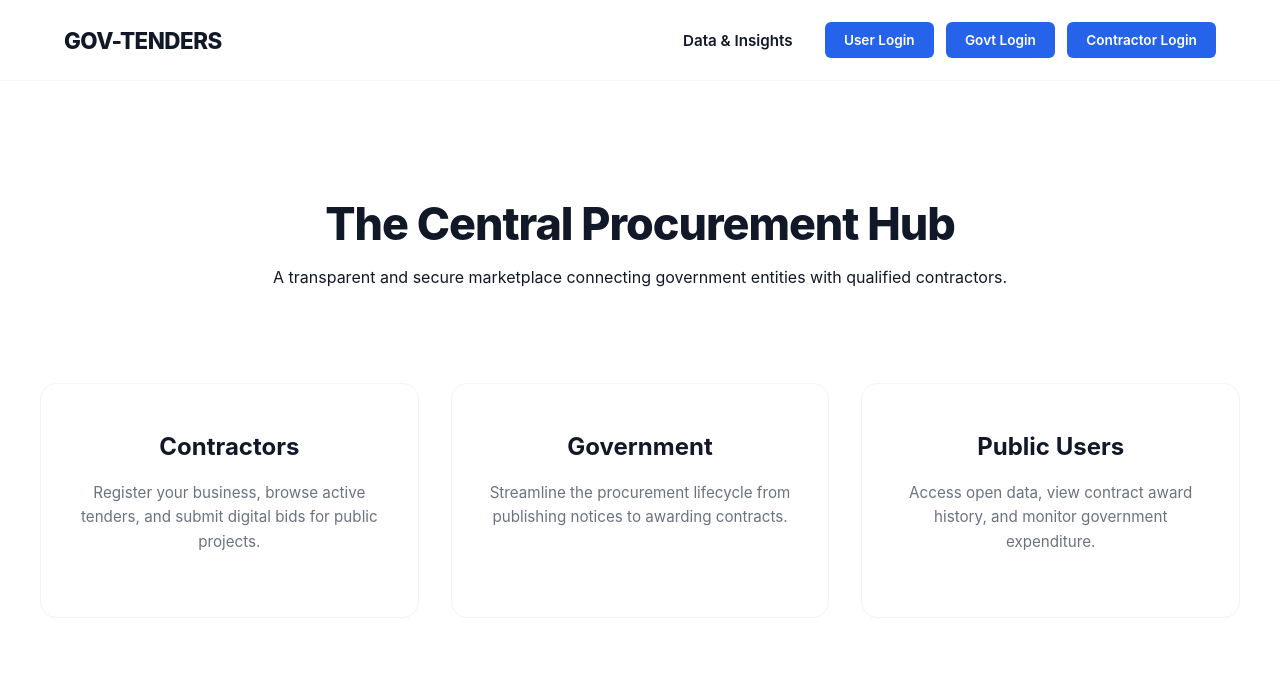
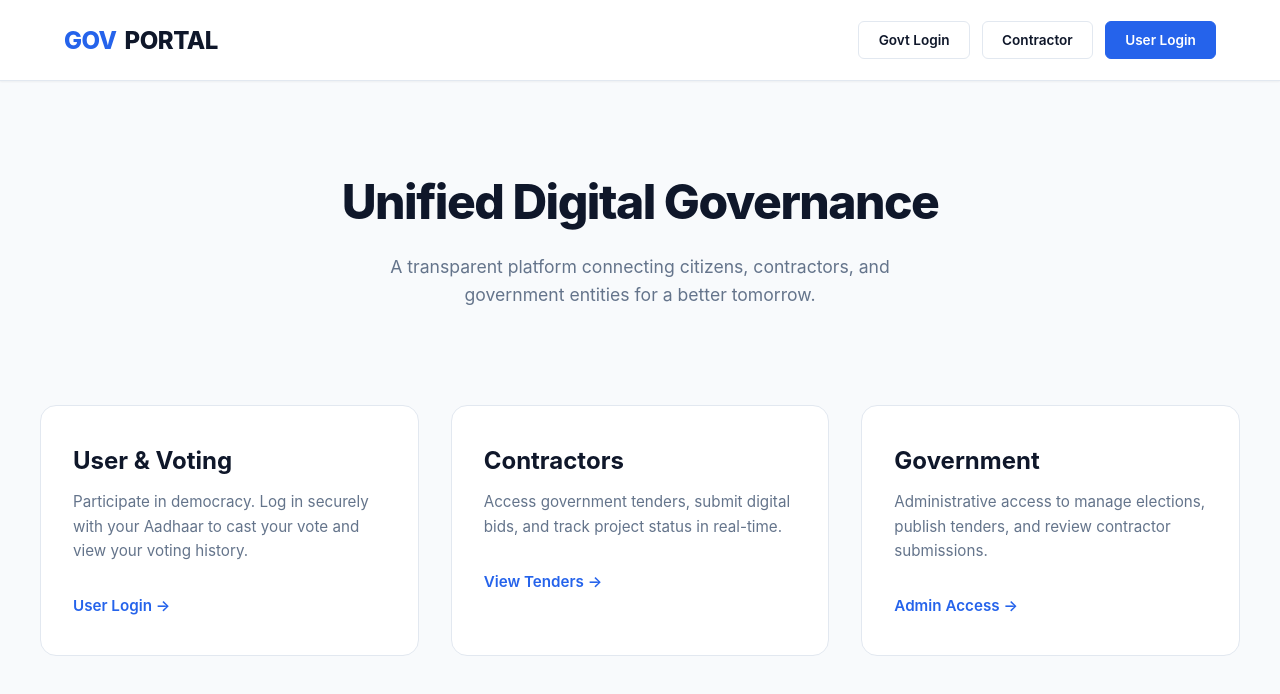
Before and after one commit to SarvilRathour/CMR_Hackfest, a plain HTML site: page index.html in a window 1280 px wide. Drawn offline with Linux system fonts and the light colour scheme.

```diff
--- a/index.html
+++ b/index.html
@@ -3,14 +3,14 @@
 <head>
     <meta charset="UTF-8">
     <meta name="viewport" content="width=device-width, initial-scale=1.0">
-    <title>Government Tender Portal</title>
+    <title>Government Portal & Voting System</title>
     <style>
         :root {
-            --bg-color: #ffffff;
+            --bg-color: #f8fafc;
             --nav-bg: #ffffff;
-            --border-color: #f3f4f6;
-            --text-main: #111827;
-            --text-muted: #6b7280;
+            --border-color: #e2e8f0;
+            --text-main: #0f172a;
+            --text-muted: #64748b;
             --accent-blue: #2563eb;
             --accent-hover: #1d4ed8;
             --nav-height: 80px;
@@ -38,32 +38,26 @@
             justify-content: space-between;
             padding: 0 5%;
             z-index: 1000;
+            box-shadow: 0 1px 2px 0 rgba(0, 0, 0, 0.05);
         }
 
         .logo {
             font-weight: 800;
-            font-size: 1.4rem;
-            color: var(--text-main);
+            font-size: 1.5rem;
+            color: var(--accent-blue);
             text-decoration: none;
             letter-spacing: -0.5px;
+            display: flex;
+            align-items: center;
+            gap: 8px;
         }
+
+        .logo span { color: var(--text-main); }
 
         .nav-links {
             display: flex;
             align-items: center;
             gap: 2rem;
-        }
-
-        .data-link {
-            text-decoration: none;
-            color: var(--text-main);
-            font-size: 0.95rem;
-            font-weight: 600;
-            transition: color 0.2s;
-        }
-
-        .data-link:hover {
-            color: var(--accent-blue);
         }
 
         .login-group {
@@ -72,38 +66,60 @@
         }
 
         .btn-header {
-            background-color: var(--accent-blue);
-            color: white;
             padding: 0.6rem 1.2rem;
             border-radius: 6px;
             font-size: 0.85rem;
             font-weight: 600;
             text-decoration: none;
-            transition: background-color 0.2s;
-            white-space: nowrap;
+            transition: all 0.2s;
         }
 
-        .btn-header:hover {
+        .btn-outline {
+            border: 1px solid var(--border-color);
+            color: var(--text-main);
+            background: white;
+        }
+        .btn-outline:hover {
+            border-color: var(--text-muted);
+            background: #f1f5f9;
+        }
+
+        .btn-primary {
+            background-color: var(--accent-blue);
+            color: white;
+            border: 1px solid var(--accent-blue);
+        }
+        .btn-primary:hover {
             background-color: var(--accent-hover);
         }
 
         /* --- Main Content Layout --- */
         .hero {
             text-align: center;
-            padding: 5rem 1rem 3rem;
+            padding: 6rem 1rem 4rem;
             max-width: 800px;
             margin: 0 auto;
         }
 
         .hero h1 {
-            font-size: 2.8rem;
+            font-size: 3rem;
             font-weight: 800;
-            margin-bottom: 1rem;
-            letter-spacing: -1px;
+            margin: 0 0 1.5rem 0;
+            letter-spacing: -1.5px;
+            line-height: 1.1;
+        }
+
+        .hero p {
+            font-size: 1.1rem;
+            color: var(--text-muted);
+            margin: 0 auto;
+            max-width: 600px;
+            line-height: 1.6;
         }
 
         .container {
-            display: flex;
+            display: grid;
+            grid-template-columns: repeat(auto-fit, minmax(300px, 1fr));
             gap: 2rem;
             padding: 2rem;
             max-width: 1200px;
@@ -111,16 +127,19 @@
         }
 
         .section-card {
-            flex: 1;
             background: white;
             border: 1px solid var(--border-color);
             border-radius: 16px;
-            padding: 3rem 2rem;
-            text-align: center;
-            transition: border-color 0.3s;
+            padding: 2.5rem 2rem;
+            text-align: left;
+            transition: all 0.3s ease;
+            position: relative;
+            overflow: hidden;
         }
 
         .section-card:hover {
+            transform: translateY(-5px);
+            box-shadow: 0 10px 15px -3px rgba(0, 0, 0, 0.1);
             border-color: var(--accent-blue);
         }
 
@@ -128,57 +147,69 @@
             margin-top: 0;
             font-size: 1.5rem;
             color: var(--text-main);
+            margin-bottom: 0.75rem;
         }
 
         .section-card p {
             color: var(--text-muted);
             line-height: 1.6;
             font-size: 0.95rem;
+            margin-bottom: 2rem;
         }
 
+        .card-link {
+            display: inline-block;
+            color: var(--accent-blue);
+            font-weight: 600;
+            text-decoration: none;
+            font-size: 0.95rem;
+        }
+        .card-link:hover { text-decoration: underline; }
+
         @media (max-width: 1024px) {
-            .container { flex-direction: column; }
+            .container { grid-template-columns: 1fr; }
             .nav-links { gap: 1rem; }
-            .btn-header { padding: 0.5rem 0.8rem; font-size: 0.75rem; }
+            .hero h1 { font-size: 2.2rem; }
         }
     </style>
 </head>
 <body>
 
     <header class="main-header">
-        <a href="#" class="logo">GOV-TENDERS</a>
+        <a href="index.html" class="logo">GOV<span>PORTAL</span></a>
 
         <nav class="nav-links">
-            <a href="data-insights.html" class="data-link">Data & Insights</a>
-
             <div class="login-group">
-                <a href="src/user_login.html" class="btn-header">User Login</a>
-                <a href="src/gov_login.html" class="btn-header">Govt Login</a>
-                <a href="src/contractor_main.html" class="btn-header">Contractor Login</a>
+                <a href="src/gov_login.html" class="btn-header btn-outline">Govt Login</a>
+                <a href="src/contractor_main.html" class="btn-header btn-outline">Contractor</a>
+                <a href="src/user_login.html" class="btn-header btn-primary">User Login</a>
             </div>
         </nav>
     </header>
 
     <main>
         <section class="hero">
-            <h1>The Central Procurement Hub</h1>
-            <p>A transparent and secure marketplace connecting government entities with qualified contractors.</p>
+            <h1>Unified Digital Governance</h1>
+            <p>A transparent platform connecting citizens, contractors, and government entities for a better tomorrow.</p>
         </section>
 
         <div class="container">
             <div class="section-card">
+                <h2>User & Voting</h2>
+                <p>Participate in democracy. Log in securely with your Aadhaar to cast your vote and view your voting history.</p>
+                <a href="src/user_login.html" class="card-link">User Login &rarr;</a>
+            </div>
+
+            <div class="section-card">
                 <h2>Contractors</h2>
-                <p>Register your business, browse active tenders, and submit digital bids for public projects.</p>
+                <p>Access government tenders, submit digital bids, and track project status in real-time.</p>
+                <a href="src/contractor_main.html" class="card-link">View Tenders &rarr;</a>
             </div>
 
             <div class="section-card">
                 <h2>Government</h2>
-                <p>Streamline the procurement lifecycle from publishing notices to awarding contracts.</p>
-            </div>
-
-            <div class="section-card">
-                <h2>Public Users</h2>
-                <p>Access open data, view contract award history, and monitor government expenditure.</p>
+                <p>Administrative access to manage elections, publish tenders, and review contractor submissions.</p>
+                <a href="src/gov_login.html" class="card-link">Admin Access &rarr;</a>
             </div>
         </div>
     </main>
```
Also changed, not shown: src/gov_login.html (+1 -1 lines), src/user_login.html (+26 -6 lines).
